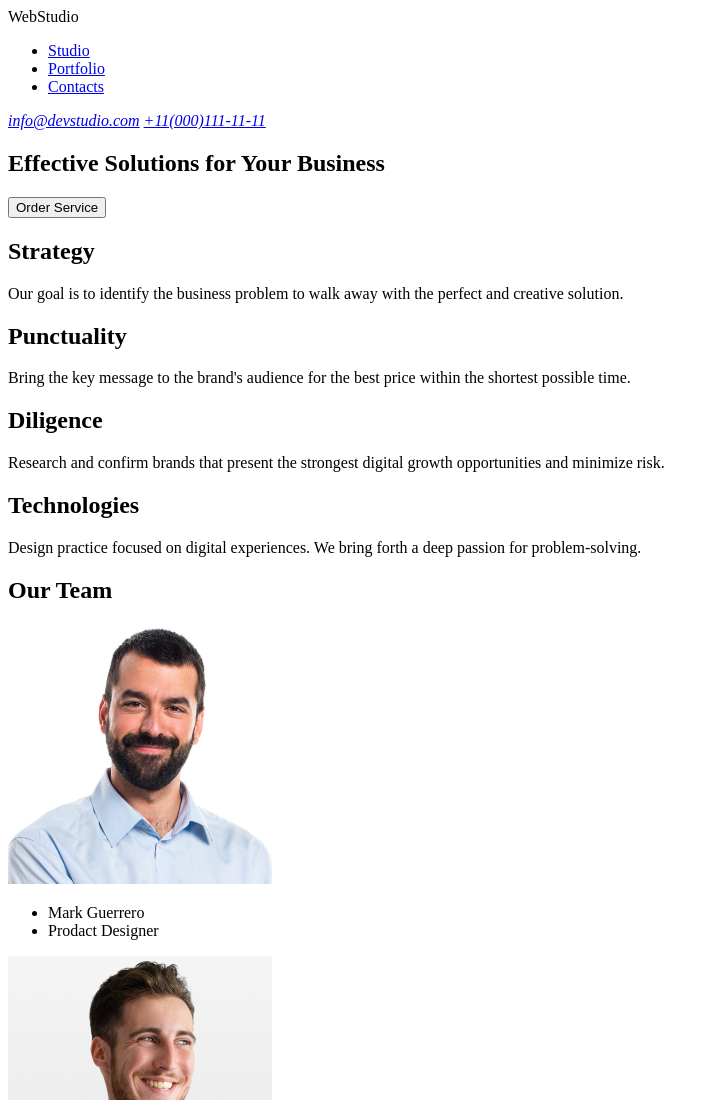
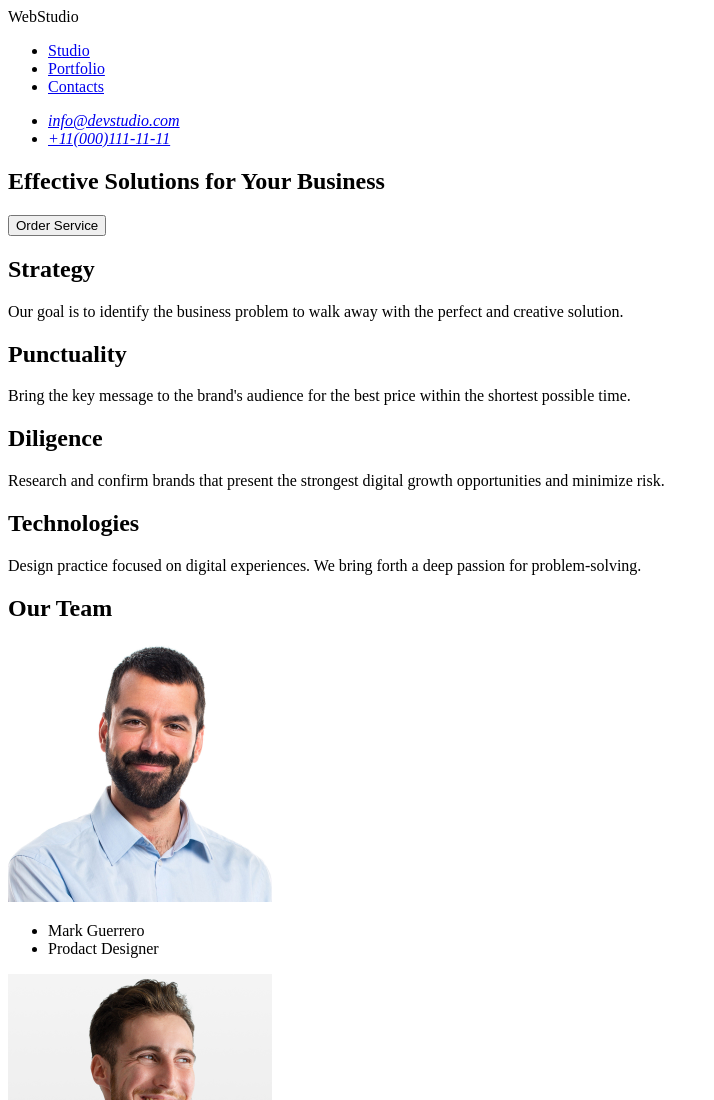
Before and after one commit to Maulova/goit-markup-hw-01, a plain HTML site: page index.html in a window 1280 px wide. Shown: the top 1100 px of the page, without its empty margins (0-714 px from the left). Drawn offline with Linux system fonts and the light colour scheme.

Commit message:
uodate address

```diff
--- a/index.html
+++ b/index.html
@@ -17,10 +17,16 @@
       </nav>
 
       <address>
-        <a href="mailto:info@devstudio.com" target="_blank"
-          >info@devstudio.com</a
-        >
-        <a href="tel:+11(000)111-11-11" target="_blank">+11(000)111-11-11</a>
+        <ul>
+          <li>
+            <a href="mailto:info@devstudio.com" target="_blank"
+              >info@devstudio.com</a
+            >
+          </li>
+          <li>
+            <a href="tel:+11000111-11-11" target="_blank">+11(000)111-11-11</a>
+          </li>
+        </ul>
       </address>
     </header>
 
```
